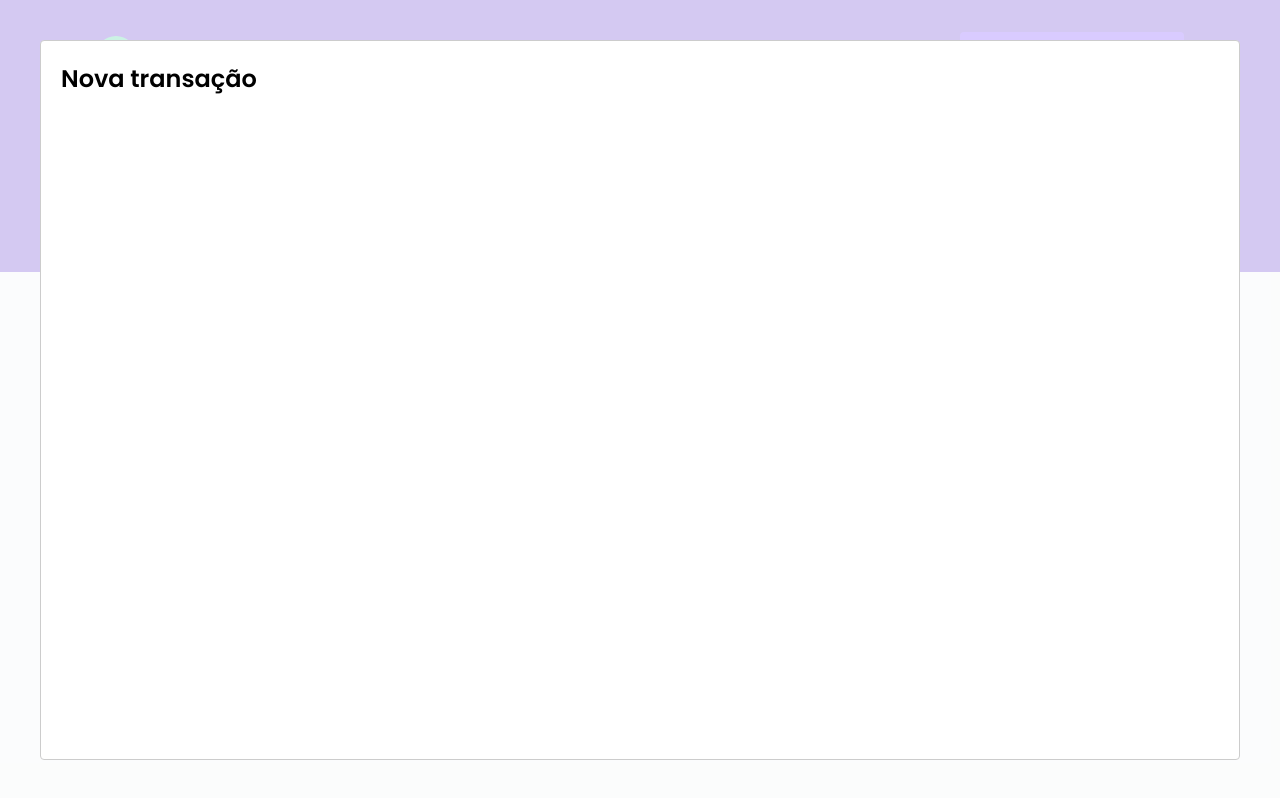
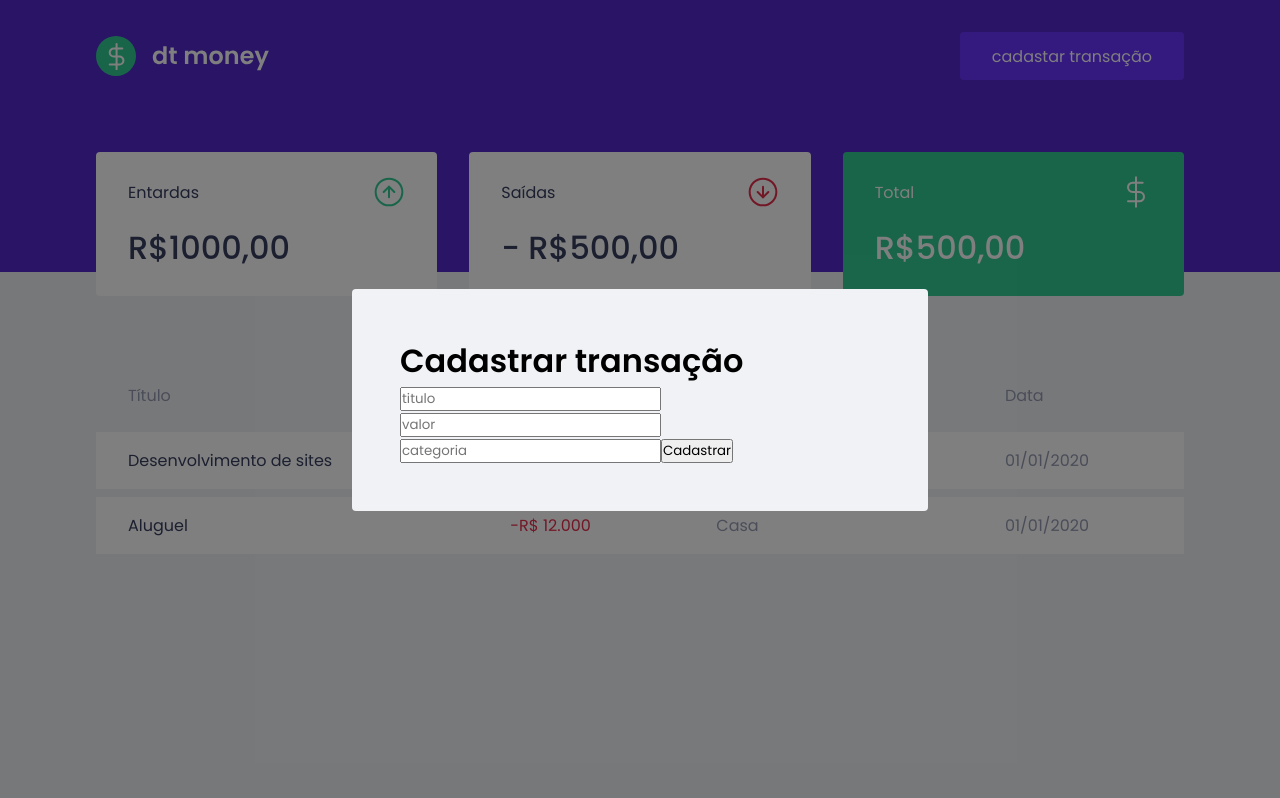
Before and after one commit to JulioCunh/dtmoney-web, a React (Create React App) app: page / in a window 1280 px wide. Both pictures are taken after a click on the button "cadastar transação". Built offline with nearby package versions, Linux system fonts and the light colour scheme; no server answers; what miragejs would draw is missing.

Commit message:
Estrutura do formulário

```diff
--- a/src/components/NewTransactionModal/index.tsx
+++ b/src/components/NewTransactionModal/index.tsx
@@ -1,4 +1,5 @@
 import Modal from 'react-modal';
+import { Container } from '..//NewTransactionModal/styles';
 
 interface NewTransactionModalProps {
   isOpen: boolean;
@@ -10,8 +11,21 @@
   onRequestClose,
 }: NewTransactionModalProps) {
   return (
-    <Modal isOpen={isOpen} onRequestClose={onRequestClose}>
-      <h2>Nova transação</h2>
+    <Modal
+      isOpen={isOpen}
+      onRequestClose={onRequestClose}
+      overlayClassName="react-modal-overlay"
+      className="react-modal-content"
+    >
+      <Container>
+        <h1>Cadastrar transação</h1>
+
+        <input placeholder="titulo" />
+        <input type="number" placeholder="valor" />
+        <input placeholder="categoria" />
+
+        <button type="submit">Cadastrar</button>
+      </Container>
     </Modal>
   );
 }
--- a/src/components/NewTransactionModal/styles.ts
+++ b/src/components/NewTransactionModal/styles.ts
@@ -1,3 +1,3 @@
 import styled from 'styled-components';
 
-export const Container = styled.div``;
+export const Container = styled.form``;
--- a/src/styles/global.ts
+++ b/src/styles/global.ts
@@ -53,4 +53,27 @@
     opacity: 0.6;
     cursor: not-allowed;
   }
+
+  .react-modal-overlay {
+    background: rgba(0, 0, 0, 0.5);
+
+    position: fixed;
+    top: 0;
+    left: 0;
+    right: 0;
+    bottom: 0;
+
+    display: flex;
+    align-items: center;
+    justify-content: center;
+  }
+
+  .react-modal-content {
+    width: 100%;
+    max-width: 576px;
+    background: var(--background);
+    padding: 3rem;
+    position: relative;
+    border-radius: 0.25rem;
+  }
 `;
```
